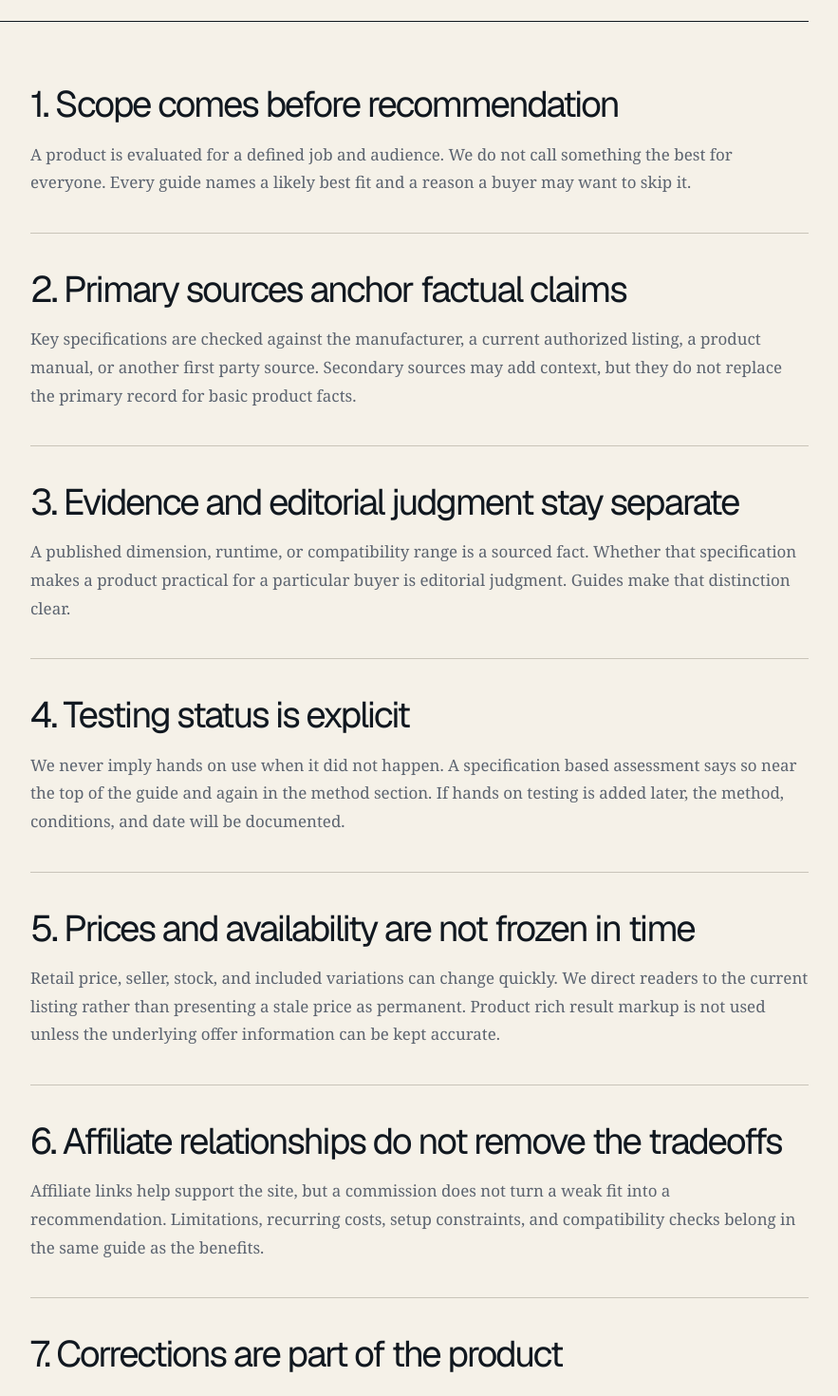
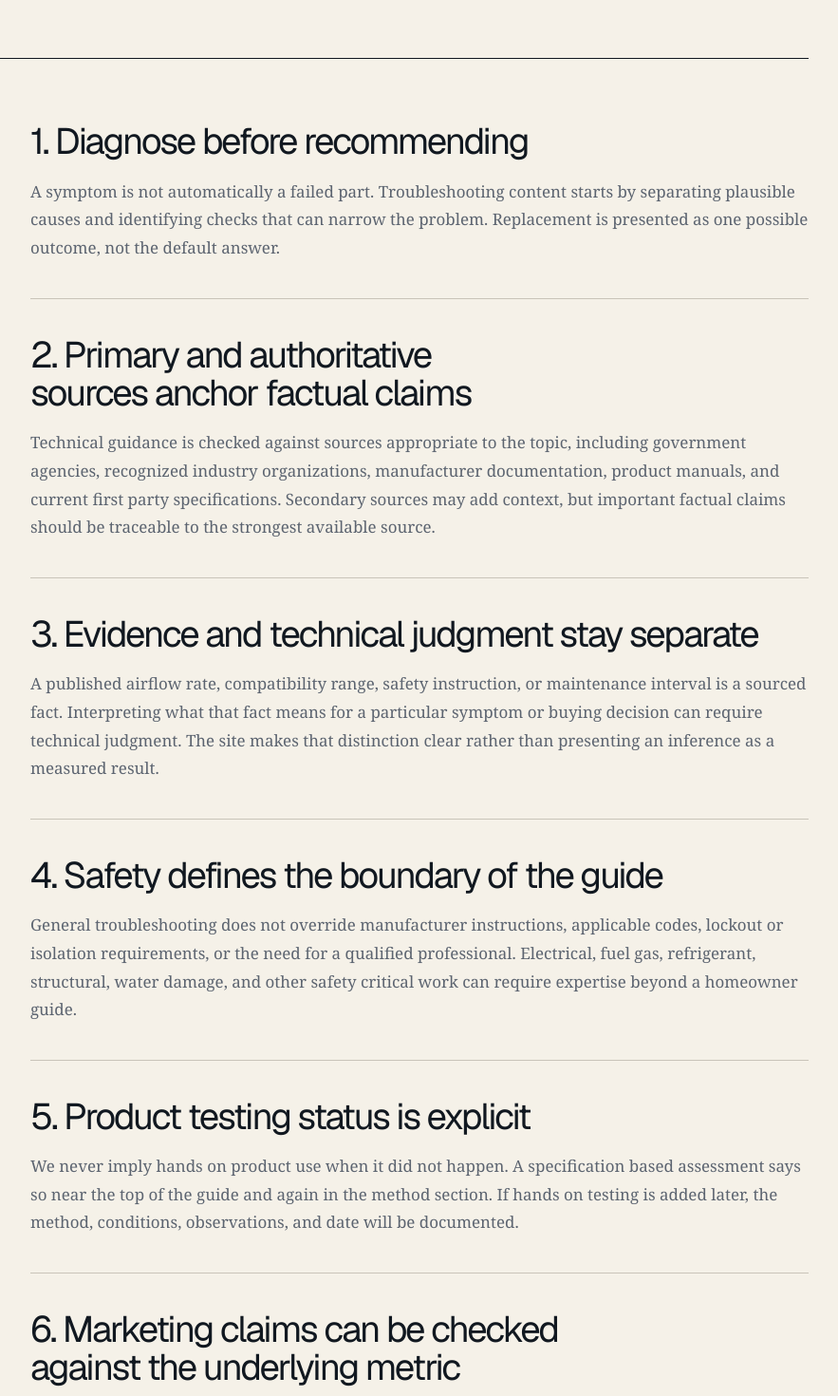
Before and after one commit to Dudeism74/trusted-home-2025, a Next.js app: page /editorial-policy in a window 1280 px wide. Shown: the part 520-1990 px from the top of the page at 95% size, without its empty margins (334-1217 px from the left). Built offline with nearby package versions, Linux system fonts and the light colour scheme.

Commit message:
Expand editorial policy for troubleshooting

```diff
--- a/app/editorial-policy/page.tsx
+++ b/app/editorial-policy/page.tsx
@@ -4,72 +4,86 @@ import { InfoPage } from "../components/info-page";
 export const metadata: Metadata = {
   title: "Editorial Policy",
   description:
-    "Read the Trusted Home Essentials sourcing, evaluation, correction, review, and affiliate independence standards.",
+    "Read the Trusted Home Essentials troubleshooting, sourcing, safety, testing, correction, and affiliate independence standards.",
   alternates: { canonical: "/editorial-policy" },
 };
 
 export default function EditorialPolicyPage() {
   return (
     <InfoPage
-      eyebrow="How recommendations are made"
+      eyebrow="How the guidance is built"
       title="Editorial policy"
-      intro="Our standard is simple: cite the fact, explain the judgment, name the limitation, and correct the record when it changes."
+      intro="Our standard is simple: diagnose before recommending, cite the fact, explain the judgment, name the limitation, and correct the record when it changes."
     >
       <section>
-        <h2>1. Scope comes before recommendation</h2>
+        <h2>1. Diagnose before recommending</h2>
         <p>
-          A product is evaluated for a defined job and audience. We do not call
-          something the best for everyone. Every guide names a likely best fit and
-          a reason a buyer may want to skip it.
+          A symptom is not automatically a failed part. Troubleshooting content
+          starts by separating plausible causes and identifying checks that can
+          narrow the problem. Replacement is presented as one possible outcome,
+          not the default answer.
         </p>
       </section>
       <section>
-        <h2>2. Primary sources anchor factual claims</h2>
+        <h2>2. Primary and authoritative sources anchor factual claims</h2>
         <p>
-          Key specifications are checked against the manufacturer, a current
-          authorized listing, a product manual, or another first party source.
-          Secondary sources may add context, but they do not replace the primary
-          record for basic product facts.
+          Technical guidance is checked against sources appropriate to the topic,
+          including government agencies, recognized industry organizations,
+          manufacturer documentation, product manuals, and current first party
+          specifications. Secondary sources may add context, but important factual
+          claims should be traceable to the strongest available source.
         </p>
       </section>
       <section>
-        <h2>3. Evidence and editorial judgment stay separate</h2>
+        <h2>3. Evidence and technical judgment stay separate</h2>
         <p>
-          A published dimension, runtime, or compatibility range is a sourced
-          fact. Whether that specification makes a product practical for a
-          particular buyer is editorial judgment. Guides make that distinction
-          clear.
+          A published airflow rate, compatibility range, safety instruction, or
+          maintenance interval is a sourced fact. Interpreting what that fact means
+          for a particular symptom or buying decision can require technical
+          judgment. The site makes that distinction clear rather than presenting an
+          inference as a measured result.
         </p>
       </section>
       <section>
-        <h2>4. Testing status is explicit</h2>
+        <h2>4. Safety defines the boundary of the guide</h2>
         <p>
-          We never imply hands on use when it did not happen. A specification based
-          assessment says so near the top of the guide and again in the method
-          section. If hands on testing is added later, the method, conditions, and
-          date will be documented.
+          General troubleshooting does not override manufacturer instructions,
+          applicable codes, lockout or isolation requirements, or the need for a
+          qualified professional. Electrical, fuel gas, refrigerant, structural,
+          water damage, and other safety critical work can require expertise beyond
+          a homeowner guide.
         </p>
       </section>
       <section>
-        <h2>5. Prices and availability are not frozen in time</h2>
+        <h2>5. Product testing status is explicit</h2>
         <p>
-          Retail price, seller, stock, and included variations can change quickly.
-          We direct readers to the current listing rather than presenting a stale
-          price as permanent. Product rich result markup is not used unless the
-          underlying offer information can be kept accurate.
+          We never imply hands on product use when it did not happen. A
+          specification based assessment says so near the top of the guide and
+          again in the method section. If hands on testing is added later, the
+          method, conditions, observations, and date will be documented.
         </p>
       </section>
       <section>
-        <h2>6. Affiliate relationships do not remove the tradeoffs</h2>
+        <h2>6. Marketing claims can be checked against the underlying metric</h2>
         <p>
-          Affiliate links help support the site, but a commission does not turn a
-          weak fit into a recommendation. Limitations, recurring costs, setup
-          constraints, and compatibility checks belong in the same guide as the
-          benefits.
+          When a manufacturer publishes a coverage, capacity, runtime, or
+          performance headline, the site looks for the underlying specification and
+          the assumptions behind the claim. Where a useful independent calculation
+          can be made from published data, the method and assumptions are stated so
+          readers can reproduce it.
         </p>
       </section>
       <section>
-        <h2>7. Corrections are part of the product</h2>
+        <h2>7. Affiliate relationships do not decide the diagnosis</h2>
+        <p>
+          Affiliate links help support the site, but a commission does not turn a
+          repairable problem into a recommendation to buy something. Product
+          limitations, recurring costs, setup constraints, and compatibility checks
+          belong beside the benefits.
+        </p>
+      </section>
+      <section>
+        <h2>8. Corrections are part of the product</h2>
         <p>
           Reader corrections are reviewed against the source record. Material
           factual corrections are made promptly and the reviewed date is updated.
```
